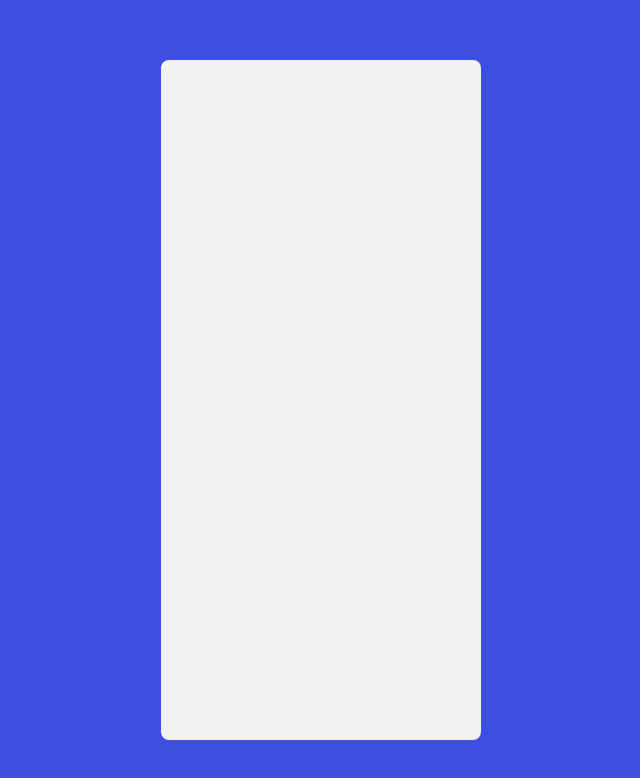
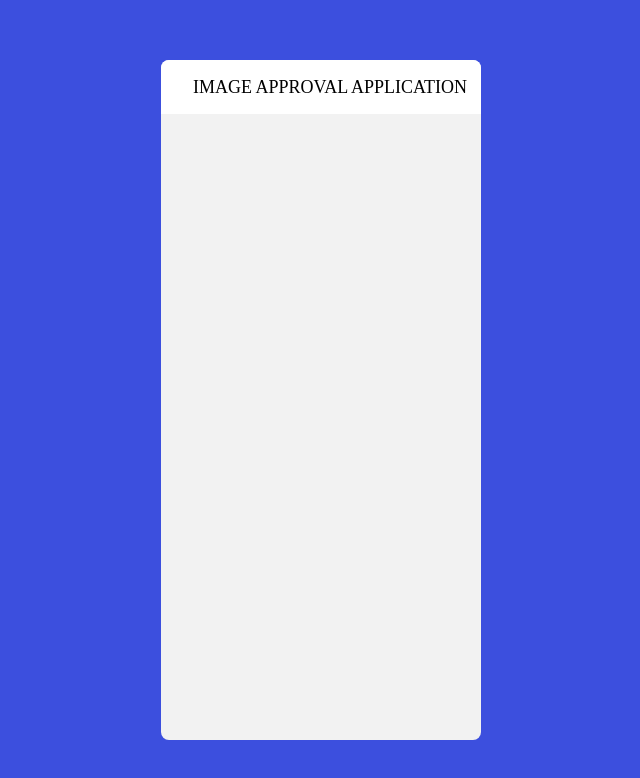
Before and after one commit to dszyszek/image-approval-app, a React app: page / in a window 1280 px wide. Shown: the top 778 px of the page, without its empty margins (319-959 px from the left). Built offline with nearby package versions, Linux system fonts and the light colour scheme.

Commit message:
Styles changes

```diff
--- a/package.json
+++ b/package.json
@@ -34,6 +34,7 @@
     "babel-plugin-transform-class-properties": "^6.24.1",
     "css-loader": "^6.2.0",
     "jest": "^27.1.0",
+    "lodash": "^4.17.21",
     "node-sass": "^6.0.1",
     "normalize.css": "^8.0.1",
     "prop-types": "^15.7.2",
--- a/src/atoms/Text/Text.js
+++ b/src/atoms/Text/Text.js
@@ -4,21 +4,21 @@ import PropTypes from "prop-types";
 
 import defaultStyles, { TextFactory } from "./styles";
 
-const Text = ({ styles, payload }) => {
+const Text = ({ styles, children }) => {
   const finalStyles = merge(defaultStyles, styles);
   const TextComponent = TextFactory(finalStyles);
 
-  return <TextComponent>{payload}</TextComponent>;
+  return <TextComponent>{children}</TextComponent>;
 };
 
 Text.defaultProps = {
   styles: {},
-  payload: "",
+  children: "",
 };
 
 Text.propTypes = {
-  styles: PropTypes.objectOf(PropTypes.object),
-  payload: PropTypes.string,
+  styles: PropTypes.objectOf(PropTypes.string),
+  children: PropTypes.string,
 };
 
 export default Text;
--- a/src/atoms/Text/styles.js
+++ b/src/atoms/Text/styles.js
@@ -2,12 +2,12 @@ import styled from "styled-components";
 
 const defaultStyles = {
   fontSize: "10px",
-  color: "white",
+  color: "black",
 };
 
-export const TextFactory = (styles) => styled.span`
-    font-size: ${styles.fontSize},
-    color: ${styles.color}
-`;
+export const TextFactory = (styles) =>
+  styled.span({
+    ...styles,
+  });
 
 export default defaultStyles;
--- a/src/templates/PictureTemplate/PictureTemplate.js
+++ b/src/templates/PictureTemplate/PictureTemplate.js
@@ -3,14 +3,24 @@ import { ThemeProvider } from "@material-ui/core";
 import { createTheme } from "@material-ui/core/styles";
 import PropTypes from "prop-types";
 
-import defaultThemeConfig, { MainBox, PictureTemplateWrapper } from "./styles";
+import defaultThemeConfig, {
+  MainBox,
+  PictureTemplateWrapper,
+  headerStyles,
+} from "./styles";
+import { Header } from "../../molecules";
 
 const PictureTemplate = ({ themeConfig, data }) => {
   const theme = createTheme(themeConfig);
   return (
     <ThemeProvider theme={theme}>
       <MainBox xs={12}>
-        <PictureTemplateWrapper />
+        <PictureTemplateWrapper>
+          <Header
+            styles={headerStyles}
+            headerText="IMAGE APPROVAL APPLICATION"
+          />
+        </PictureTemplateWrapper>
       </MainBox>
     </ThemeProvider>
   );
--- a/src/templates/PictureTemplate/styles.js
+++ b/src/templates/PictureTemplate/styles.js
@@ -10,6 +10,21 @@ const defaultThemeConfig = {
       main: "#f2f2f2",
     },
     fonts: {},
+  },
+};
+
+export const headerStyles = {
+  wrapper: {
+    width: "100%",
+    height: "8%",
+    borderRadius: "8px 8px 0px 0px",
+    display: "flex",
+    justifyContent: "flex-start",
+    alignItems: "center",
+  },
+  text: {
+    marginLeft: "10%",
+    fontSize: "18px",
   },
 };
 
```
